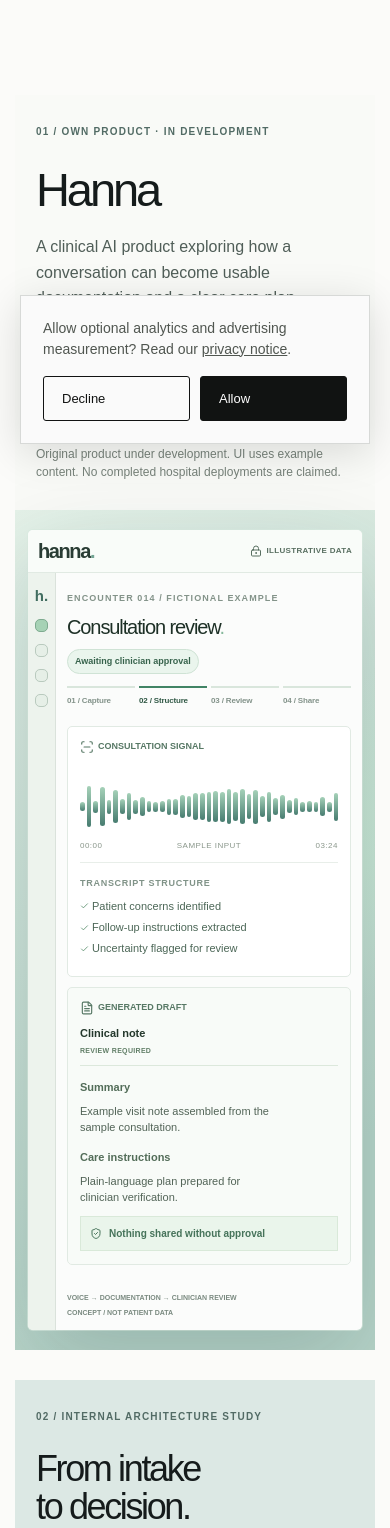
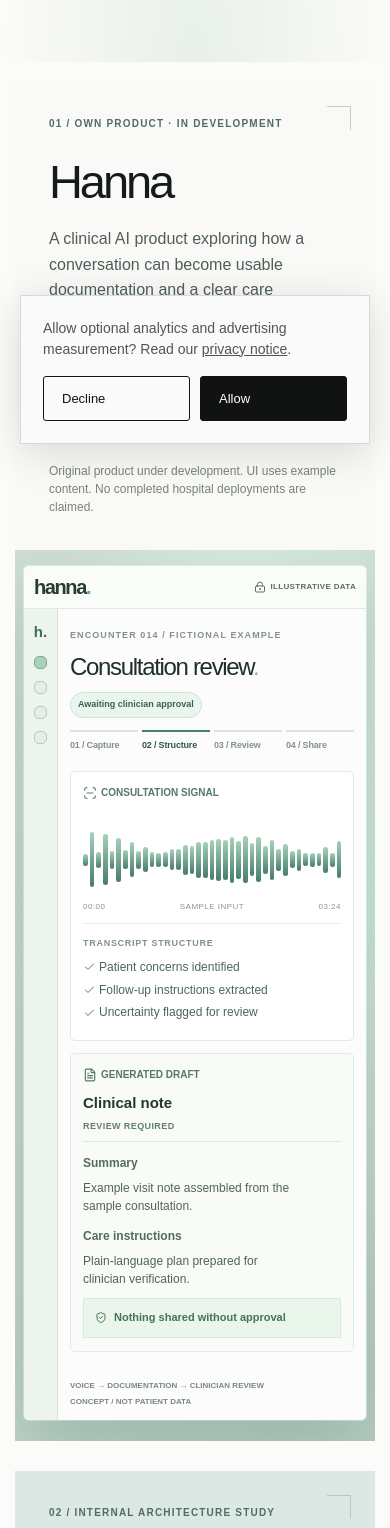
Before and after one commit to farhaned07/Archangel-Ventures-Website, a Next.js app: page /work in a window 390 px wide. Shown: the part 380-1908 px from the top of the page. Built offline with nearby package versions, Linux system fonts and the light colour scheme; no server answers; a web font is replaced by a local one.

Commit message:
pass 2: make case-study UI artwork readable on phones and refine product-stage lighting

```diff
--- a/src/app/deployment.css
+++ b/src/app/deployment.css
@@ -628,3 +628,63 @@
  .adv-site .adv-hero{padding-bottom:32px}
  .adv-service-hero .am4-mobile-atlas{margin-top:39px}
 }
+
+/* DESIGN ITERATION 2 — product visuals must remain readable, not miniature dashboards */
+.adv-feature-screen{overflow:hidden}
+.av3-demo{transform:translateZ(0)}
+.av3-demo-header h3{overflow-wrap:normal}
+.adv-feature-content{position:relative}
+.adv-feature-content::before{content:"";position:absolute;top:34px;right:34px;width:24px;height:24px;border-top:1px solid #9bb9a9;border-right:1px solid #9bb9a9;opacity:.6;pointer-events:none}
+.adv-feature-hanna .adv-feature-screen{background:radial-gradient(ellipse at 65% 30%,#e3f4e7,transparent 68%),linear-gradient(130deg,#cfdfd5,#b8cfc2)}
+.adv-feature-ops .adv-feature-screen{background:radial-gradient(ellipse at 40% 30%,#d9eadc,transparent 64%),linear-gradient(140deg,#a1bbb7,#c7ddd0)}
+.adv-product-ui{box-shadow:0 28px 72px rgba(18,57,51,.19),0 0 0 1px rgba(247,255,248,.5)}
+.adv-ui-toolbar strong,.av3-demo-header h3{font-feature-settings:"kern"}
+.adv-work-hero{background:radial-gradient(ellipse at 50% 100%,#e8efe9,transparent 70%),#fbfbf9}
+.adv-work-note{max-width:920px;margin:0 auto;text-align:center}
+@media(max-width:900px){
+ .adv-feature,.adv-feature-ops{grid-template-columns:1fr;min-height:0}
+ .adv-feature-content{padding:clamp(34px,5vw,55px)}
+ .adv-feature-screen{padding:clamp(24px,5vw,50px);min-height:0}
+ .adv-feature-ops .adv-feature-screen{order:2}
+ .adv-feature-ops .adv-feature-content{order:1}
+ .av3-demo{max-width:690px;margin:0 auto}
+}
+@media(max-width:700px){
+ .adv-feature-screen{padding:22px 17px 26px}
+ .av3-hanna-cards{grid-template-columns:1fr!important;gap:12px!important}
+ .av3-hanna-workspace{grid-template-columns:34px minmax(0,1fr)}
+ .av3-demo .adv-hanna-primary{padding:16px}
+ .av3-clinical-card{min-height:0!important;padding:17px!important}
+ .av3-clinical-card>small{font-size:10px}
+ .av3-waveform{height:65px}
+ .av3-audio-card{margin:13px 0}
+ .av3-clinical-list p{font-size:12px!important}
+ .av3-clinical-list p svg{width:13px}
+ .av3-note-section strong{font-size:12px}
+ .av3-note-section p{font-size:12px!important}
+ .av3-note-head span{font-size:15px}
+ .av3-note-head b{font-size:9px}
+ .av3-note-approval{font-size:11px;line-height:1.4;padding:11px}
+ .av3-clinical-breadcrumb span{font-size:9px;overflow-wrap:anywhere}
+ .av3-demo-header h3{font-size:24px}
+ .av3-demo .adv-ui-foot{font-size:8px!important;flex-wrap:wrap;row-gap:4px}
+ .av3-flow-body{padding:17px}
+ .av3-operation-overview{gap:8px}
+ .av3-operation-overview>div{padding:11px}
+ .av3-operation-overview strong{font-size:13px}
+ .av3-trace-row strong{font-size:12px}
+ .av3-trace-row small{font-size:10px}
+ .av3-trace-status{font-size:10px}
+ .adv-feature-content::before{top:24px;right:24px}
+ .adv-work-hero{padding-top:122px}
+}
+@media(max-width:420px){
+ .adv-feature-screen{padding:16px 9px 21px}
+ .av3-demo .adv-hanna-primary{padding:12px}
+ .av3-clinical-card{padding:13px 12px!important}
+ .av3-operation-overview>div{padding:8px}
+ .av3-operation-overview strong{font-size:11px}
+ .av3-demo .adv-ui-toolbar{padding-inline:10px}
+ .av3-review-status{max-width:none!important}
+ .av3-operation-panel{padding:12px}
+}
```
